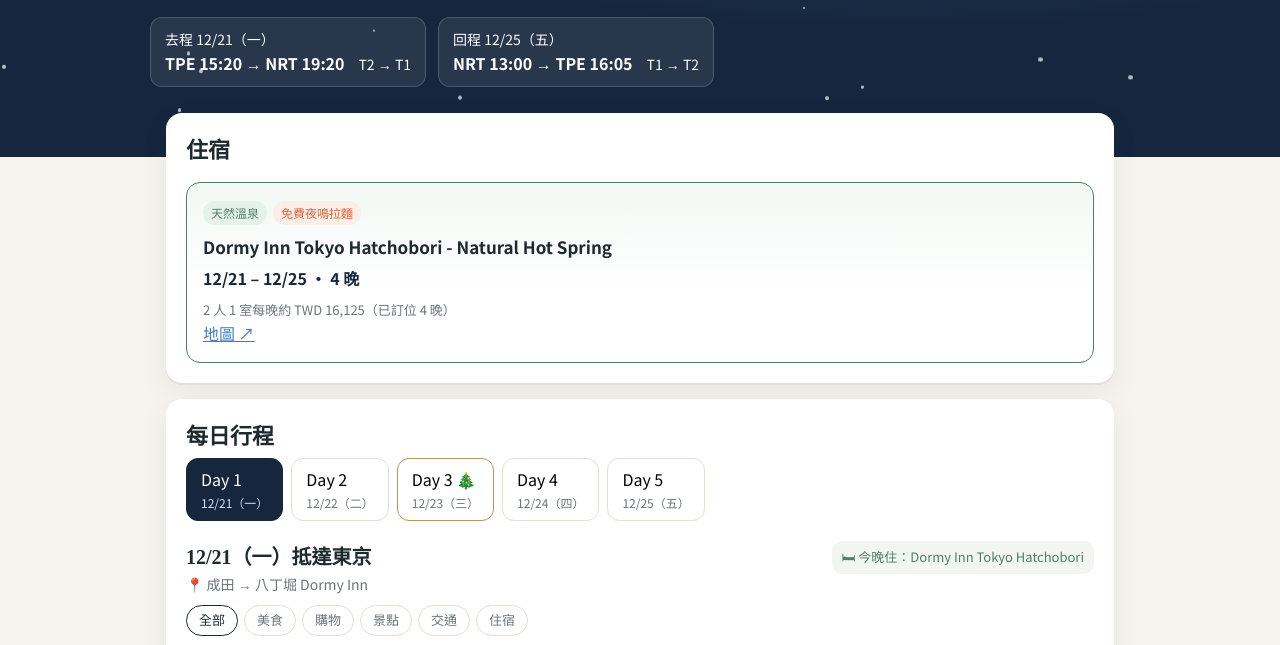
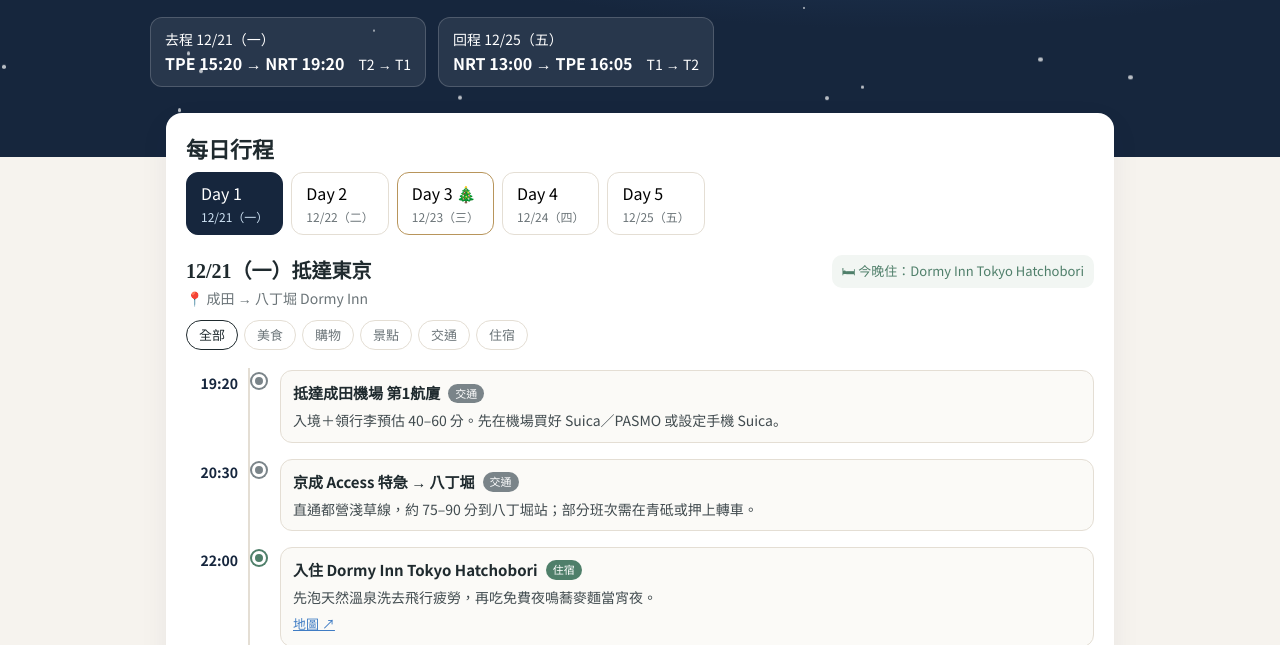
Before and after one commit to nuancesappofficial/2026-tokyo-xmas, a plain HTML site: page index.html in a window 1280 px wide. Shown: the part 178-823 px from the top of the page. Drawn offline with Linux system fonts and the light colour scheme.

Commit message:
Remove hotel section block

```diff
--- a/index.html
+++ b/index.html
@@ -117,11 +117,6 @@ footer{max-width:980px;margin:0 auto 40px;padding:0 16px;font-size:12px;color:va
 </header>
 
 <main>
-
-  <section class="panel">
-    <h2>住宿</h2>
-    <div class="hotels" id="hotels"></div>
-  </section>
 
   <section class="panel">
     <h2>每日行程</h2>
@@ -321,7 +316,7 @@ document.getElementById("todo").addEventListener("change",e=>{
   s.innerHTML=h;
 })();
 
-renderHotels(); renderDays(); renderTodo();
+renderDays(); renderTodo();
 </script>
 </body>
 </html>
```
